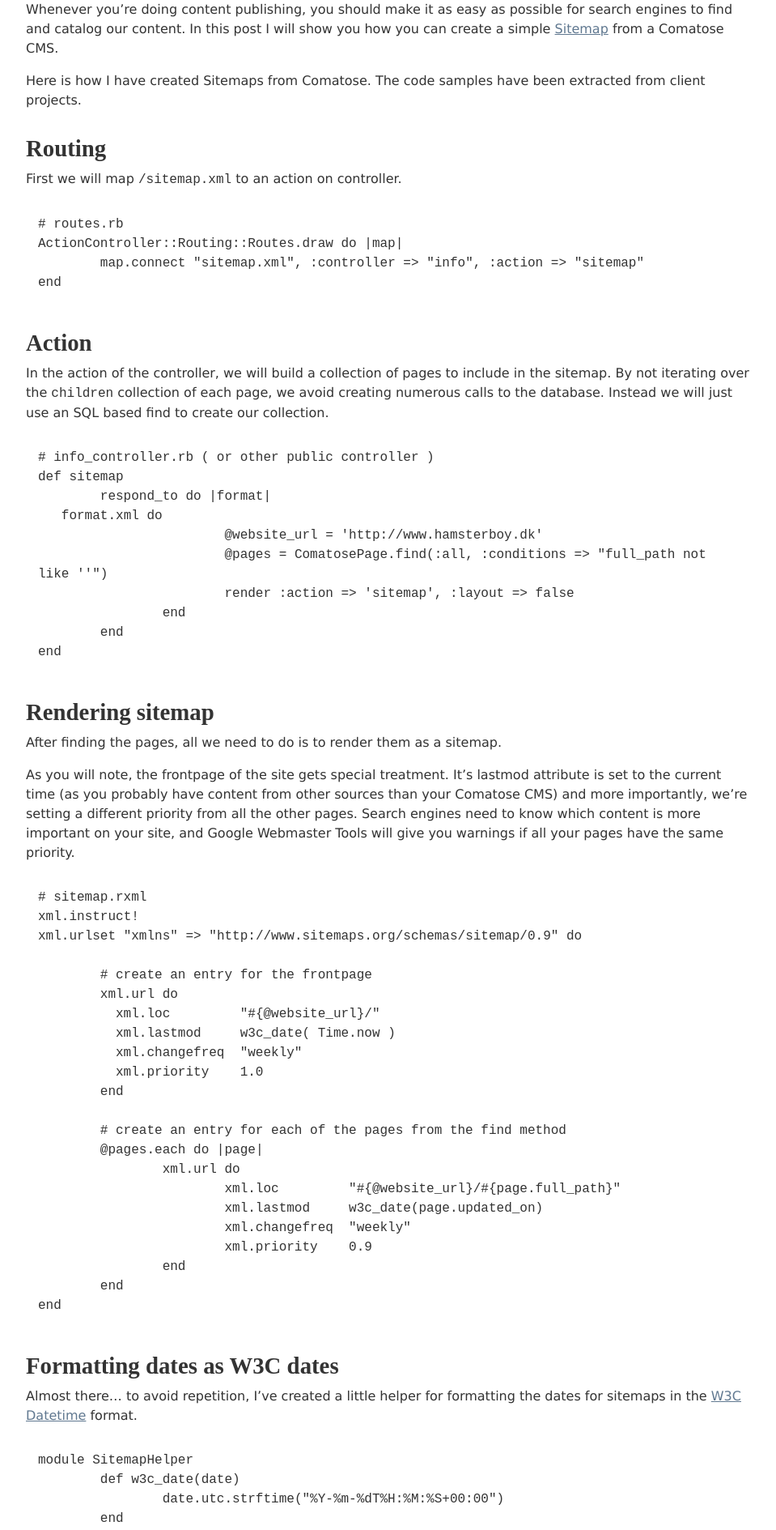
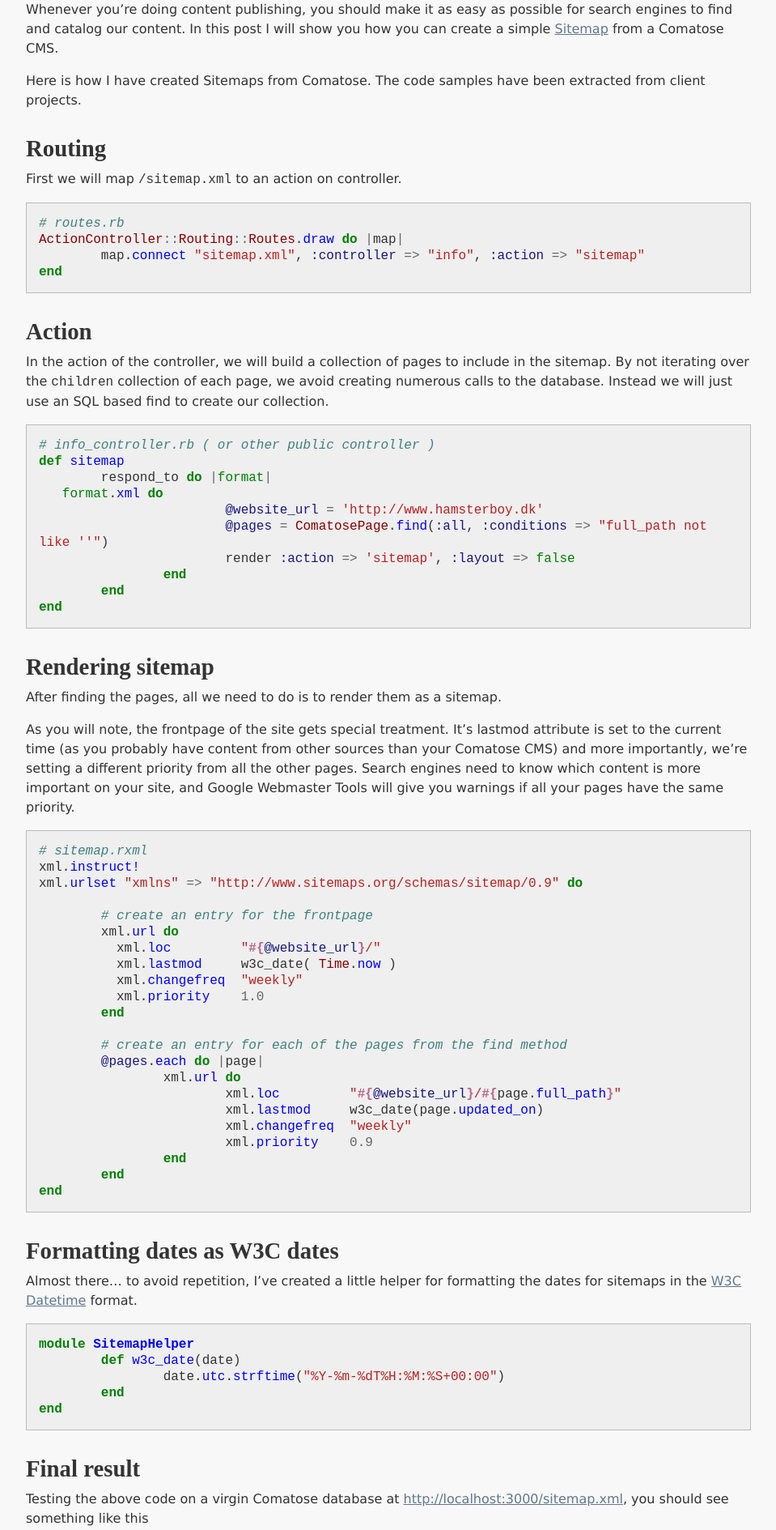
Before and after one commit to mroderick/blog.jekyll, a Jekyll site: the page built from site/_posts/2009-03-16-creating-sitemaps-with-comatose-cms.md, in a window 1280 px wide. Shown: the part 338-2227 px from the top of the page at 81% size, without its empty margins (160-1119 px from the left). Built offline with Jekyll 4.4.1, drawn with Linux system fonts in a browser that asks for light colours; Markdown is read by kramdown in place of the engine named in the settings.

Commit message:
Adding syntax highlighting

```diff
--- a/site/_layouts/default.html
+++ b/site/_layouts/default.html
@@ -13,6 +13,7 @@
 
 		<!-- CSS: implied media="all" -->
 		<link rel="stylesheet" href="/stylesheets/style.css" />
+		<link rel="stylesheet" href="/stylesheets/pygments.css" />
 
 		<!-- Place favicon.ico & apple-touch-icon.png in the root of your domain and delete these references -->
 		<link rel="shortcut icon" href="/favicon.ico" />
--- /dev/null
+++ b/site/stylesheets/pygments.css
@@ -0,0 +1,65 @@
+td.linenos { background-color: #f0f0f0; padding-right: 10px; }
+span.lineno { background-color: #f0f0f0; padding: 0 5px 0 5px; }
+pre { line-height: 125%; }
+body .hll { background-color: #ffffcc }
+body  { background: #f8f8f8; }
+body .c { color: #408080; font-style: italic } /* Comment */
+body .err { border: 1px solid #FF0000 } /* Error */
+body .k { color: #008000; font-weight: bold } /* Keyword */
+body .o { color: #666666 } /* Operator */
+body .cm { color: #408080; font-style: italic } /* Comment.Multiline */
+body .cp { color: #BC7A00 } /* Comment.Preproc */
+body .c1 { color: #408080; font-style: italic } /* Comment.Single */
+body .cs { color: #408080; font-style: italic } /* Comment.Special */
+body .gd { color: #A00000 } /* Generic.Deleted */
+body .ge { font-style: italic } /* Generic.Emph */
+body .gr { color: #FF0000 } /* Generic.Error */
+body .gh { color: #000080; font-weight: bold } /* Generic.Heading */
+body .gi { color: #00A000 } /* Generic.Inserted */
+body .go { color: #808080 } /* Generic.Output */
+body .gp { color: #000080; font-weight: bold } /* Generic.Prompt */
+body .gs { font-weight: bold } /* Generic.Strong */
+body .gu { color: #800080; font-weight: bold } /* Generic.Subheading */
+body .gt { color: #0040D0 } /* Generic.Traceback */
+body .kc { color: #008000; font-weight: bold } /* Keyword.Constant */
+body .kd { color: #008000; font-weight: bold } /* Keyword.Declaration */
+body .kn { color: #008000; font-weight: bold } /* Keyword.Namespace */
+body .kp { color: #008000 } /* Keyword.Pseudo */
+body .kr { color: #008000; font-weight: bold } /* Keyword.Reserved */
+body .kt { color: #B00040 } /* Keyword.Type */
+body .m { color: #666666 } /* Literal.Number */
+body .s { color: #BA2121 } /* Literal.String */
+body .na { color: #7D9029 } /* Name.Attribute */
+body .nb { color: #008000 } /* Name.Builtin */
+body .nc { color: #0000FF; font-weight: bold } /* Name.Class */
+body .no { color: #880000 } /* Name.Constant */
+body .nd { color: #AA22FF } /* Name.Decorator */
+body .ni { color: #999999; font-weight: bold } /* Name.Entity */
+body .ne { color: #D2413A; font-weight: bold } /* Name.Exception */
+body .nf { color: #0000FF } /* Name.Function */
+body .nl { color: #A0A000 } /* Name.Label */
+body .nn { color: #0000FF; font-weight: bold } /* Name.Namespace */
+body .nt { color: #008000; font-weight: bold } /* Name.Tag */
+body .nv { color: #19177C } /* Name.Variable */
+body .ow { color: #AA22FF; font-weight: bold } /* Operator.Word */
+body .w { color: #bbbbbb } /* Text.Whitespace */
+body .mf { color: #666666 } /* Literal.Number.Float */
+body .mh { color: #666666 } /* Literal.Number.Hex */
+body .mi { color: #666666 } /* Literal.Number.Integer */
+body .mo { color: #666666 } /* Literal.Number.Oct */
+body .sb { color: #BA2121 } /* Literal.String.Backtick */
+body .sc { color: #BA2121 } /* Literal.String.Char */
+body .sd { color: #BA2121; font-style: italic } /* Literal.String.Doc */
+body .s2 { color: #BA2121 } /* Literal.String.Double */
+body .se { color: #BB6622; font-weight: bold } /* Literal.String.Escape */
+body .sh { color: #BA2121 } /* Literal.String.Heredoc */
+body .si { color: #BB6688; font-weight: bold } /* Literal.String.Interpol */
+body .sx { color: #008000 } /* Literal.String.Other */
+body .sr { color: #BB6688 } /* Literal.String.Regex */
+body .s1 { color: #BA2121 } /* Literal.String.Single */
+body .ss { color: #19177C } /* Literal.String.Symbol */
+body .bp { color: #008000 } /* Name.Builtin.Pseudo */
+body .vc { color: #19177C } /* Name.Variable.Class */
+body .vg { color: #19177C } /* Name.Variable.Global */
+body .vi { color: #19177C } /* Name.Variable.Instance */
+body .il { color: #666666 } /* Literal.Number.Integer.Long */
--- a/site/stylesheets/style.css
+++ b/site/stylesheets/style.css
@@ -280,6 +280,11 @@ body {
 		margin-top: 32px;
 	}
 
+	#main .highlight {
+		border: 1px solid #bbb;
+		background: #efefef;
+	}
+
 #container footer {
 	-webkit-box-sizing: border-box; /* Safari/Chrome, other WebKit */
     -moz-box-sizing: border-box;    /* Firefox, other Gecko */
```
